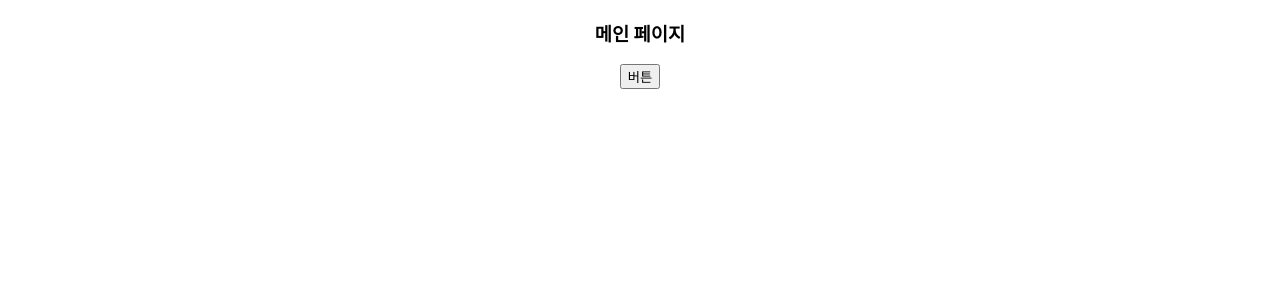
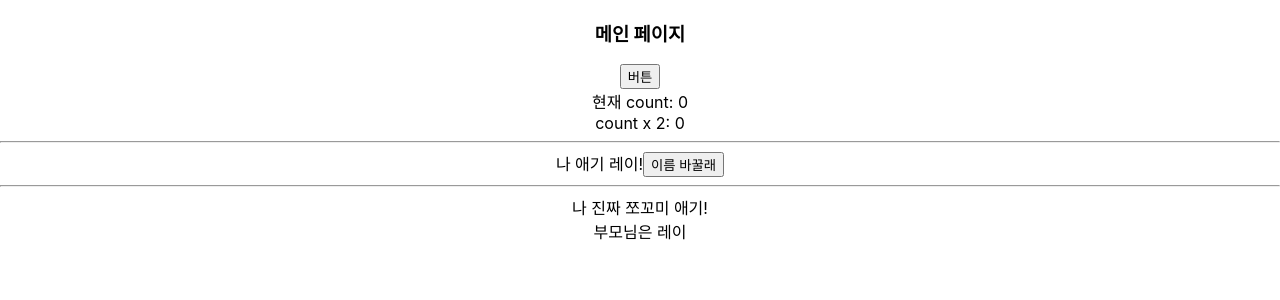
Before and after one commit to rayrny/react-playground, a React (Create React App) app: page / in a window 1280 px wide. Shown: the top 300 px of the page. Built offline with nearby package versions, Linux system fonts and the light colour scheme.

Commit message:
feat: 리렌더링 확인용 컴포넌트

```diff
--- /dev/null
+++ b/src/components/Rerender/index.jsx
@@ -0,0 +1,83 @@
+import React, { useState, useEffect, useCallback, useRef } from "react";
+import { Button } from "reactstrap";
+
+function GrandChild({ parentName }) {
+  return (
+    <div>
+      나 진짜 쪼꼬미 애기!
+      <br /> 부모님은 {parentName}
+    </div>
+  );
+}
+
+function Child() {
+  const [name, setName] = useState("레이");
+
+  const handleChangeName = () => {
+    setName((prev) => prev + prev);
+  };
+  return (
+    <div>
+      나 애기 {name}!<Button onClick={handleChangeName}>이름 바꿀래</Button>
+      <hr />
+      <GrandChild parentName={name} />
+    </div>
+  );
+}
+
+// let func; 에 담아두고 비교
+// useRef, useState 어쨌든 저장만 할 수 있으면 된다.
+
+let func;
+function Rerender() {
+  const [count, setCount] = useState(0);
+  const [dumy, setDumy] = useState("1");
+  const func2 = useRef(() => {});
+
+  const handleCounter = () => {
+    setCount((prev) => prev + 1);
+  };
+
+  const makeDouble = useCallback(
+    (count) => {
+      if (!Number.isInteger(count)) {
+        return 0;
+      }
+      return count * 2;
+    },
+    [dumy]
+  );
+
+  useEffect(() => {
+    console.log("count 의존성 배열 useEffect");
+    // 여기서 setState를 하면 어케될까?
+    // setDumy((prev) => prev + "0");
+  }, [count]);
+
+  //   console.log("그냥 console log 0");
+  useEffect(() => {
+    console.log("빈 의존성 배열 useEffect");
+    func2.current = makeDouble;
+    func = makeDouble;
+  }, [makeDouble]);
+
+  //   console.log("그냥 console log 1");
+  //   console.log(func2.current);
+  console.log(func2.current === makeDouble);
+  return (
+    <div>
+      <header>
+        <h3>메인 페이지</h3>
+      </header>
+
+      <Button onClick={handleCounter}>버튼</Button>
+
+      <div>현재 count: {count}</div>
+      <div>count x 2: {makeDouble(count)} </div>
+      <hr />
+      <Child />
+    </div>
+  );
+}
+
+export default Rerender;
--- a/src/pages/main/index.js
+++ b/src/pages/main/index.js
@@ -1,14 +1,10 @@
 import React from "react";
-import { Button } from "reactstrap";
+import Rerender from "../../components/Rerender";
 
 function MainPage() {
   return (
     <div>
-      <header>
-        <h3>메인 페이지</h3>
-      </header>
-
-      <Button>버튼</Button>
+      <Rerender />
     </div>
   );
 }
```
